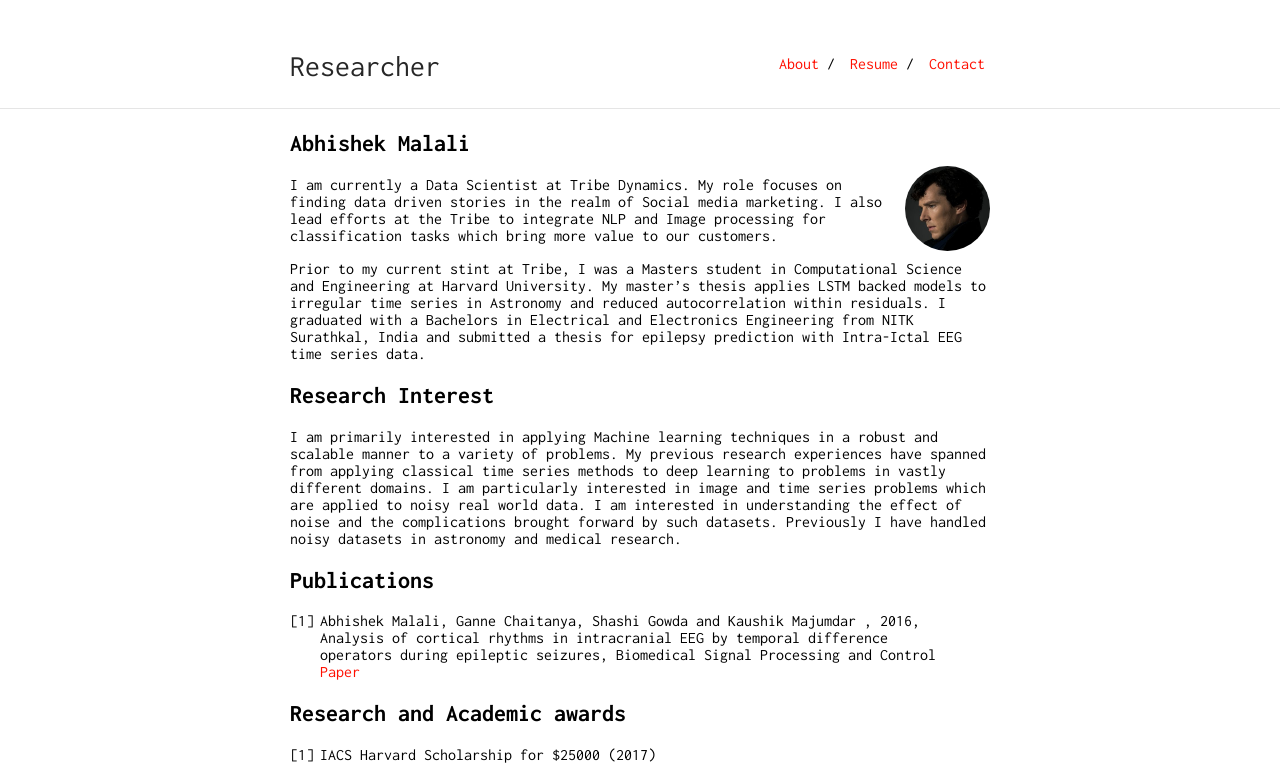
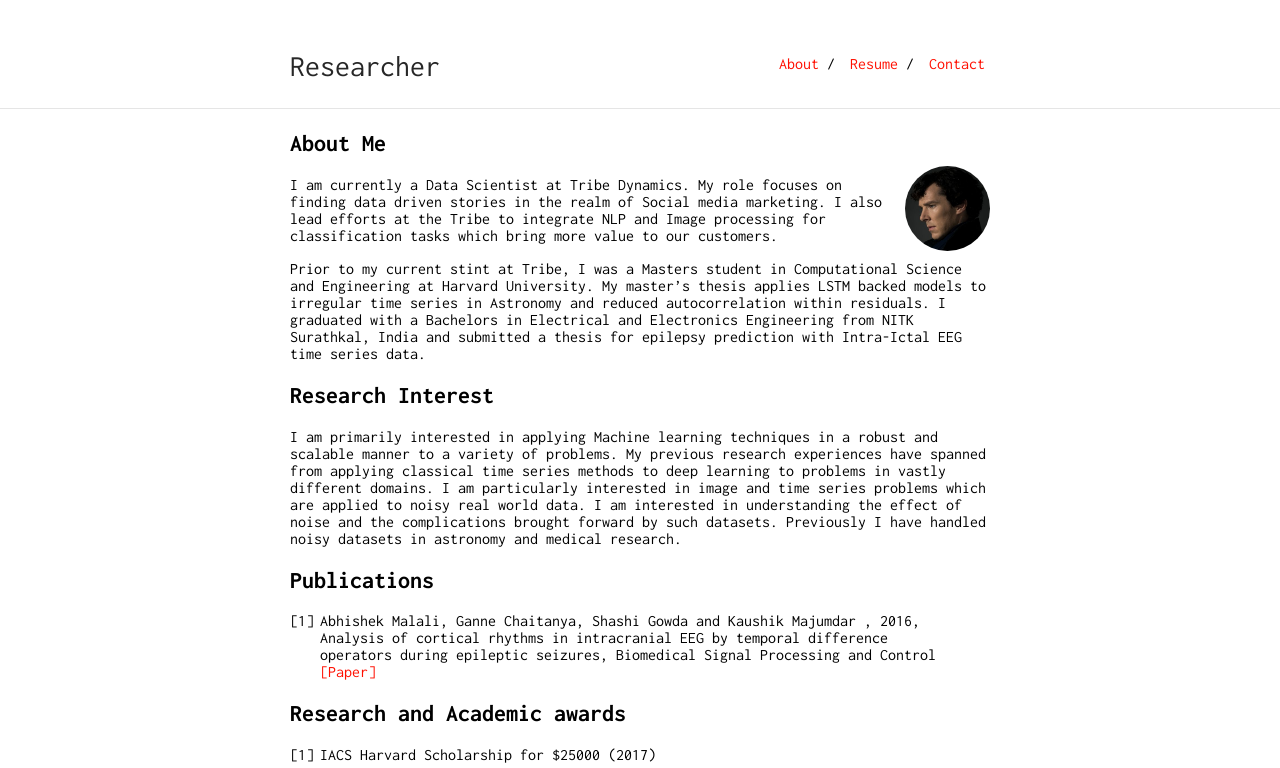
Before and after one commit to abhishekmalali/abhishekmalali.github.io, a Jekyll site: the page built from index.md, in a window 1280 px wide. Shown: the top 768 px of the page. Built offline with Jekyll 4.4.1, drawn with Linux system fonts in a browser that asks for light colours; our own code applies the rules of GitHub Pages for plain Markdown files.

Commit message:
Minor header changes

```diff
--- a/index.md
+++ b/index.md
@@ -2,7 +2,7 @@
 layout: default
 ---
 
-## Abhishek Malali
+## About Me
 
 <img class="profile-picture" src="sherlock.jpg">
 
@@ -16,7 +16,7 @@ I am primarily interested in applying Machine learning techniques in a robust an
 
 ## Publications
 
-1. Abhishek Malali, Ganne Chaitanya, Shashi Gowda and Kaushik Majumdar , 2016, Analysis of cortical rhythms in intracranial EEG by temporal difference operators during epileptic seizures, Biomedical Signal Processing and Control [Paper](https://www.sciencedirect.com/science/article/pii/S1746809416000033)
+1. Abhishek Malali, Ganne Chaitanya, Shashi Gowda and Kaushik Majumdar , 2016, Analysis of cortical rhythms in intracranial EEG by temporal difference operators during epileptic seizures, Biomedical Signal Processing and Control [[Paper]](https://www.sciencedirect.com/science/article/pii/S1746809416000033)
 
 ## Research and Academic awards
 1. IACS Harvard Scholarship for $25000 (2017)
```
